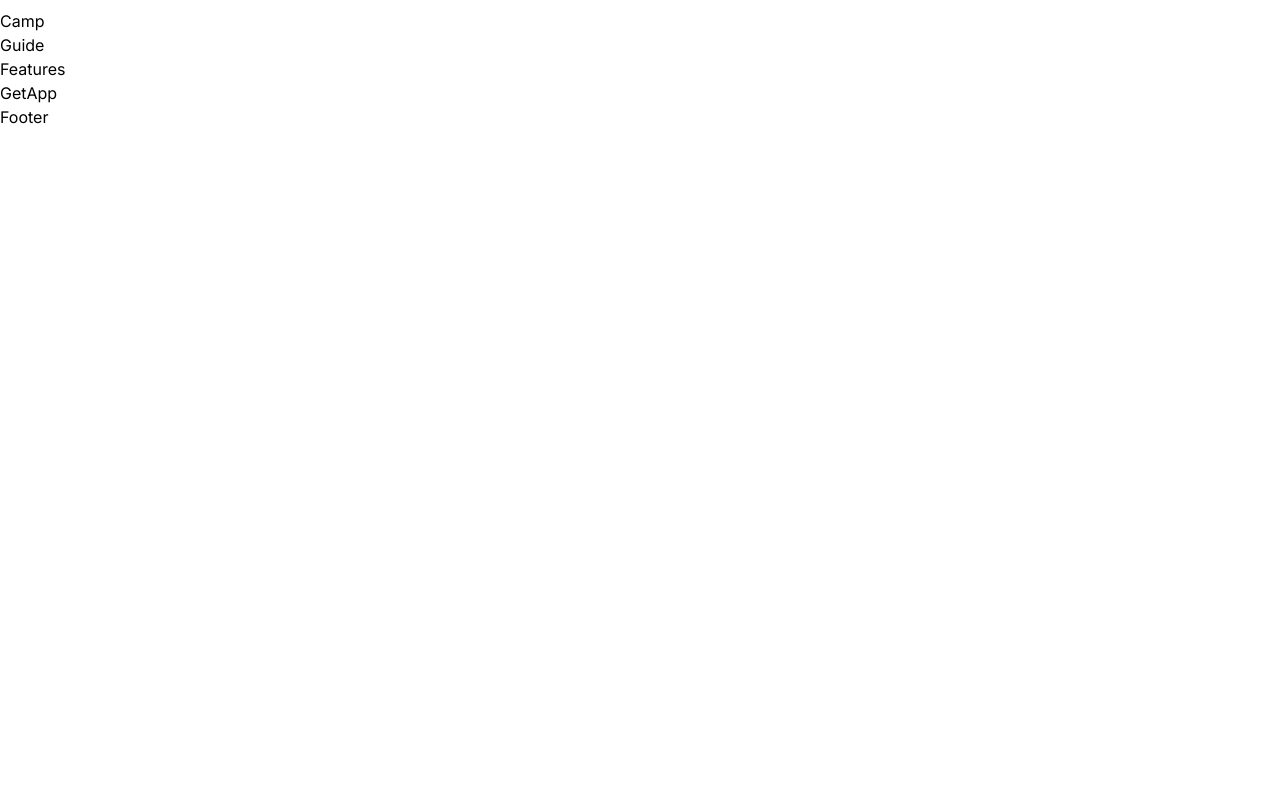
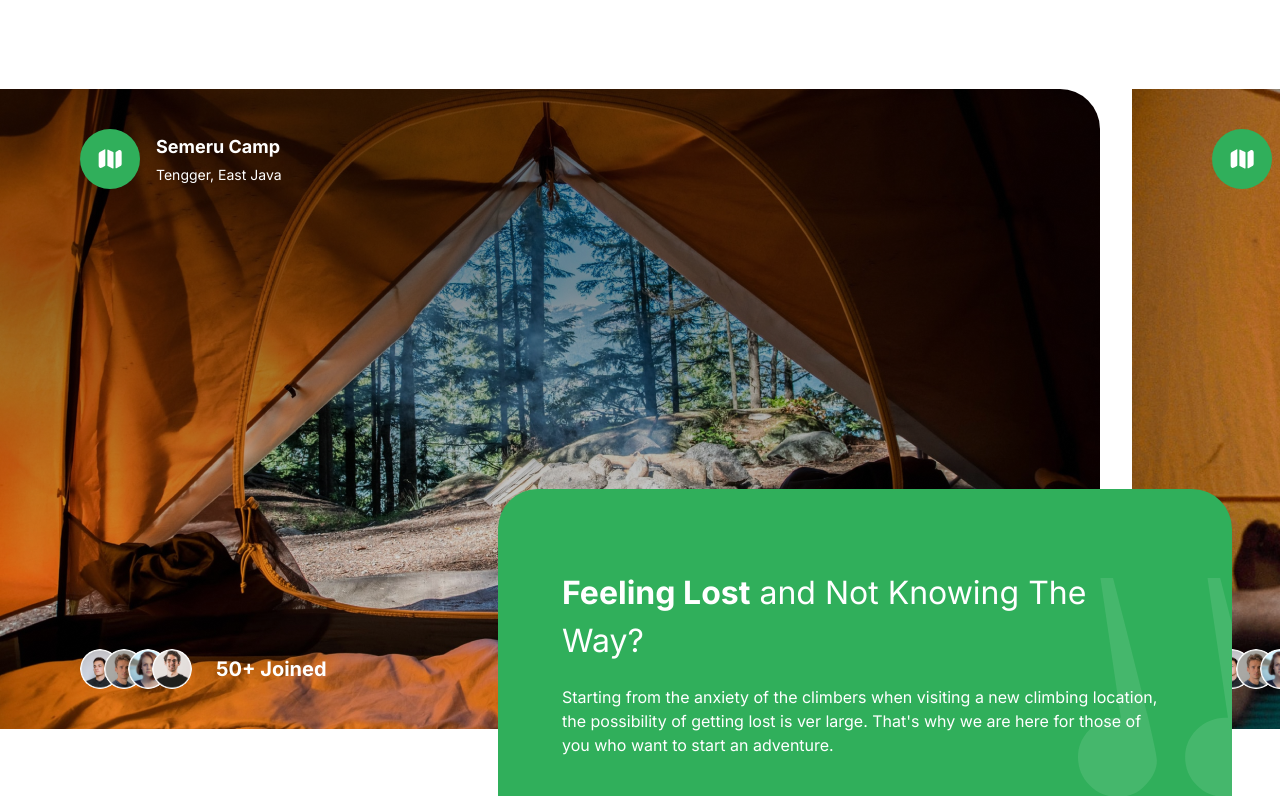
Before and after one commit to fudi-mahfudin/travel-app, a Next.js app: page / in a window 1280 px wide. Shown: the part 740-1536 px from the top of the page. Before the commit the page ends 869 px from the top, so only its background shows below. Built offline with nearby package versions, Linux system fonts and the light colour scheme.

Commit message:
Create Camp section

```diff
--- a/components/Camp.tsx
+++ b/components/Camp.tsx
@@ -1,8 +1,70 @@
-import React from 'react'
+import { PEOPLE_URL } from "@/constants";
+import Image from "next/image";
+
+interface CampProps {
+  backgroundImage: string;
+  title: string;
+  subtitle: string;
+  peopleJoined: string;
+}
+
+const CampSite = ({ backgroundImage, title, subtitle, peopleJoined}: CampProps) => {
+  return (
+    <div className={`h-full w-full min-w-[1100px] ${backgroundImage} bg-cover bg-no-repeat lg:rounded-r-5xl 2xl:rounded-5xl`}>
+      <div className="flex h-full flex-col items-start justify-between p-6 lg:px-20 lg:py-10">
+        <div className="flexCenter gap-4">
+          <div className="rounded-full bg-green-50 p-4">
+            <Image src="/folded-map.svg" alt="map" width={28} height={28} />
+          </div>
+          <div className="flex flex-col gap-1">
+            <h4 className="bold-18 text-white">{title}</h4>
+            <p className="regular-14 text-white">{subtitle}</p>
+          </div>
+        </div>
+
+        <div className="flexCenter gap-6">
+          <span className="flex -space-x-4 overflow-hidden">
+            {PEOPLE_URL.map((url) => (
+              <Image src={url} key={url} alt="person" width={52} height={52} className="inline-block h-10 w-10 rounded-full" />
+            ))}
+          </span>
+          <p className="bold-16 md:bold-20 text-white">{peopleJoined}</p>
+        </div>
+
+      </div>
+    </div>
+  )
+}
 
 const Camp = () => {
   return (
-    <div>Camp</div>
+    <section className="2xl:max-container relative flex flex-col py-10 lg:mb-10 lg:py-20 xl:mb-20">
+      <div className="hide-scrollbar flex h-[340px] w-full items-start justify-start gap-8 overflow-x-auto lg:h-[400px] xl:h-[640px]">
+        <CampSite
+          backgroundImage="bg-bg-img-1"
+          title="Semeru Camp"
+          subtitle="Tengger, East Java"
+          peopleJoined="50+ Joined"
+        />
+        <CampSite
+          backgroundImage="bg-bg-img-2"
+          title="Merbabu Camp"
+          subtitle="Solo, Middle Java"
+          peopleJoined="50+ Joined"
+        />
+      </div>
+      <div className="flexEnd mt-10 px-6 lg:-mt-60 lg:mr-6">
+        <div className="bg-green-50 p-8 lg:max-w-[500px] xl:max-w-[734px] xl:rounded-5xl xl:px-16 xl:py-20 relative w-full overflow-hidden rounded-3xl">
+          <h2 className="regular-24 md:regular-32 2xl:regular-64 text-white">
+            <strong>Feeling Lost</strong> and Not Knowing The Way?
+          </h2>
+          <p className="regular-14 xl:regular-16 mt-5 text-white">
+            Starting from the anxiety of the climbers when visiting a new climbing location, the possibility of getting lost is ver large. That's why we are here for those of you who want to start an adventure.
+          </p>
+          <Image src="/quote.svg" alt="camp-2" width={186} height={219} className="camp-quote" />
+        </div>
+      </div>
+    </section>
   )
 }
 
--- a/constants/index.ts
+++ b/constants/index.ts
@@ -5,4 +5,12 @@
   { href: '/', key: 'services', label: 'Services'},
   { href: '/', key: 'pricing', label: 'Pricing'},
   { href: '/', key: 'contact_us', label: 'Contact Us'},
-]
+];
+
+// CAMP SECTION
+export const PEOPLE_URL = [
+  '/person-1.png',
+  '/person-2.png',
+  '/person-3.png',
+  '/person-4.png',
+];
```
